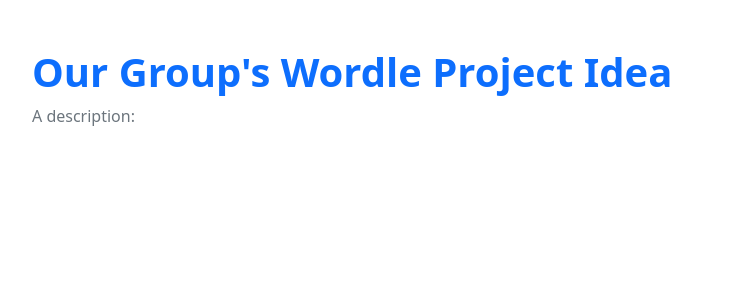
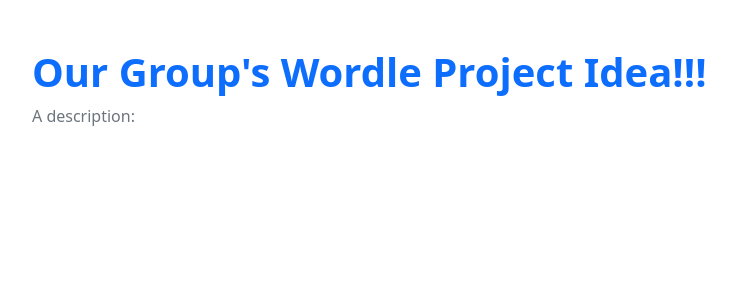
Before and after one commit to ClaireChen3/Flask-Group-Project, a Flask app: template templates/ProjectIdea.html in a window 1280 px wide. Shown: the part 66-366 px from the top of the page, without its empty margins (16-752 px from the left). Run offline with Flask 2, Linux system fonts and the light colour scheme; the template is opened without the code that fills it, so the values that code supplies are empty.

Commit message:
updating

```diff
--- a/templates/ProjectIdea.html
+++ b/templates/ProjectIdea.html
@@ -8,7 +8,7 @@
 {% block body %}
     <!- Try building a new body here, bootstrap is a wise choice ->
     <div class="px-5 py-5 mx-auto">
-        <h1 class="text-primary"><strong>Our Group's Wordle Project Idea</strong></h1>
+        <h1 class="text-primary"><strong>Our Group's Wordle Project Idea!!!</strong></h1>
         <p class="text-secondary">A description:</p>
     </div>
 {% endblock %}
```
Also changed, not shown: main.py (line endings or trailing spaces).
